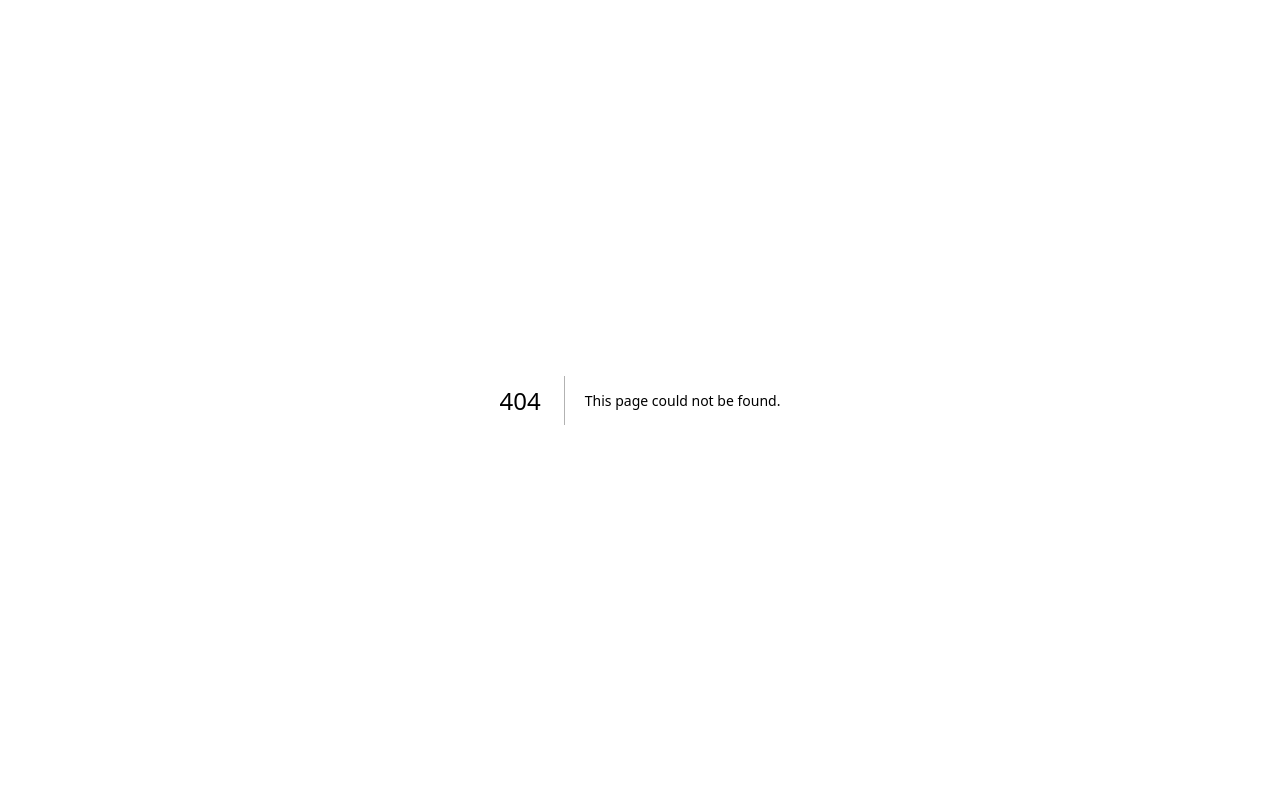
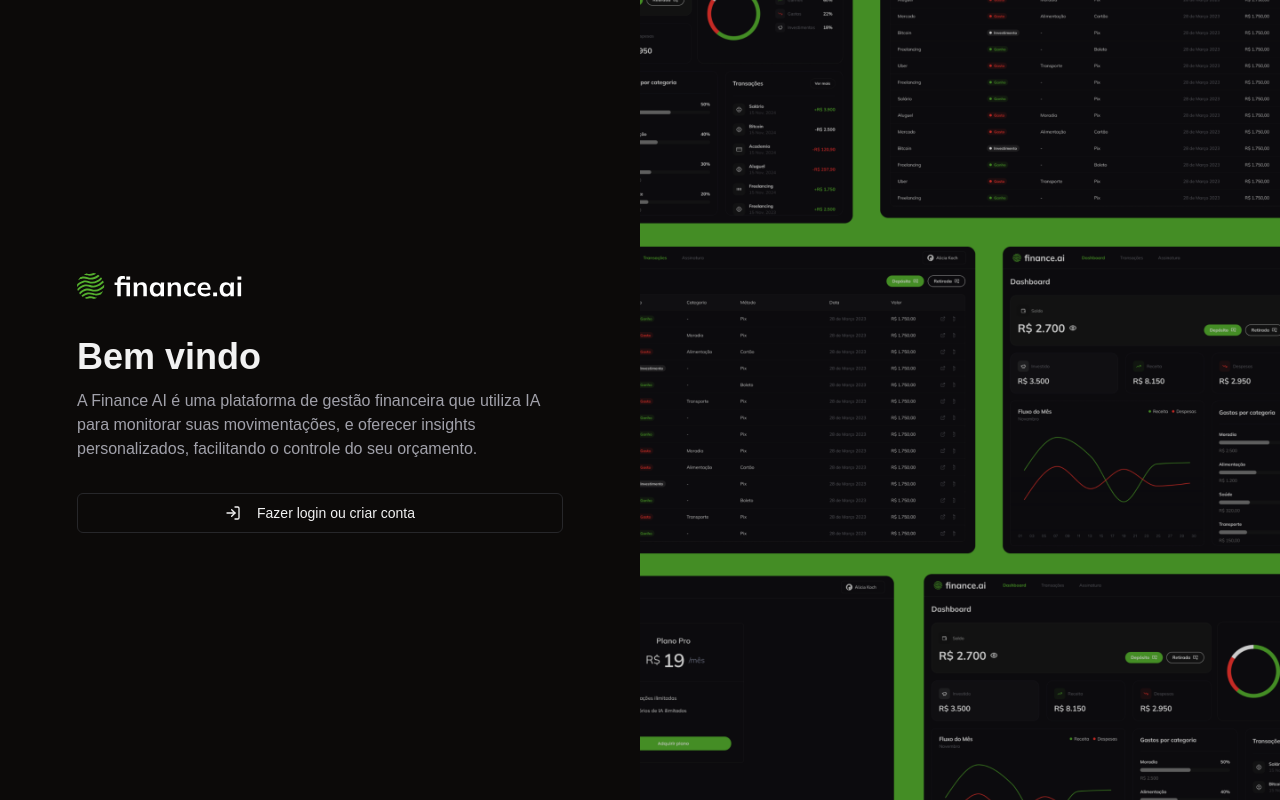
Before and after one commit to Grazziano/finance-ai, a Next.js app: page /login in a window 1280 px wide. Before the commit this address had no page. Built offline with nearby package versions, Linux system fonts and the light colour scheme.

Commit message:
feat: add login page

```diff
--- /dev/null
+++ b/app/login/page.tsx
@@ -0,0 +1,41 @@
+import Image from "next/image";
+import { Button } from "../_components/ui/button";
+import { LogInIcon } from "lucide-react";
+
+const LoginPage = () => {
+  return (
+    <div className="grid h-full grid-cols-2">
+      {/* ESQUERDA */}
+      <div className="mx-auto flex h-full max-w-[550px] flex-col justify-center p-8">
+        <Image
+          src="/logo.svg"
+          alt="Finance AI"
+          width={173}
+          height={39}
+          className="mb-8"
+        />
+        <h1 className="mb-3 text-4xl font-bold">Bem vindo</h1>
+        <p className="text-muted-foreground mb-8">
+          A Finance AI é uma plataforma de gestão financeira que utiliza IA para
+          monitorar suas movimentações, e oferecer insights personalizados,
+          facilitando o controle do seu orçamento.
+        </p>
+        <Button variant="outline">
+          <LogInIcon className="mr-2" />
+          Fazer login ou criar conta
+        </Button>
+      </div>
+      {/* DIREITA */}
+      <div className="relative h-full w-full">
+        <Image
+          src="/login.png"
+          alt="Faça login"
+          fill
+          className="object-cover"
+        />
+      </div>
+    </div>
+  );
+};
+
+export default LoginPage;
--- a/app/subscription/page.tsx
+++ b/app/subscription/page.tsx
@@ -1,3 +1,3 @@
-const Subscription = () => {};
+const SubscriptionPage = () => {};
 
-export default Subscription;
+export default SubscriptionPage;
--- a/app/transactions/page.tsx
+++ b/app/transactions/page.tsx
@@ -1,3 +1,3 @@
-const Transactions = () => {};
+const TransactionsPage = () => {};
 
-export default Transactions;
+export default TransactionsPage;
```
Also changed, not shown: public/login.png (added), public/logo.svg (added).
